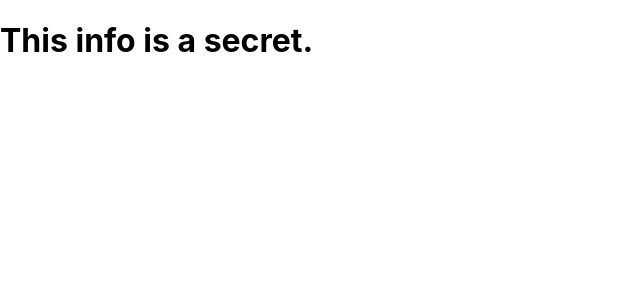
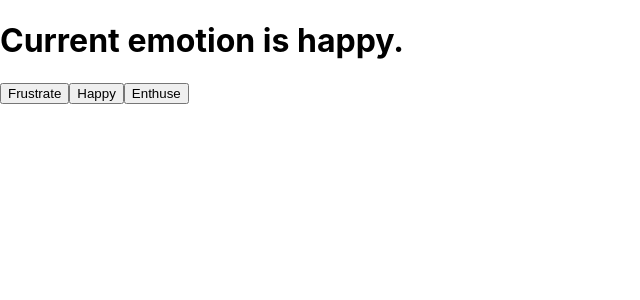
Before and after one commit to MillanAir/react-essentials, a React (Create React App) app: page / in a window 1280 px wide. Shown: the top 300 px of the page, without its empty margins (0-640 px from the left). Built offline with nearby package versions, Linux system fonts and the light colour scheme.

Commit message:
working with useState

```diff
--- a/src/App.js
+++ b/src/App.js
@@ -1,24 +1,23 @@
+import React, { useState } from "react";
 import './App.css';
 
-function SecretComponent() {
+function App() {
+  const [emotion, setEmotion] = useState("happy");
+  console.log(emotion);
   return (
-    <h1>This info is a secret.</h1>
+    <>
+      <h1>Current emotion is {emotion}. </h1>
+      <button onClick={()=> setEmotion("frustrated")}>
+        Frustrate
+        </button>
+        <button onClick={()=> setEmotion("happy")}>
+          Happy
+        </button>
+        <button onClick={()=> setEmotion("enthusiastic")}>
+          Enthuse
+        </button>
+    </>
   );
 }
 
-function RegularComponent() {
-  return (
-    <h1>This info is a open for public.</h1>
-  );
-}
-
-//We passed properties in the App function and used authorized identifier
-function App({authorized}) {
-  return (
-    <>
-      {authorized ? <SecretComponent /> : <RegularComponent />}
-    </>
-  )
-}
-
 export default App;
--- a/src/index.js
+++ b/src/index.js
@@ -8,6 +8,6 @@
 
 //Authorized components only
 ReactDOM.render(
-  <App authorized={true} />,
+  <App />,
   document.getElementById('root')
 );
```
Also changed, not shown: 1 other file (tests, documents, lock files or other folders).
